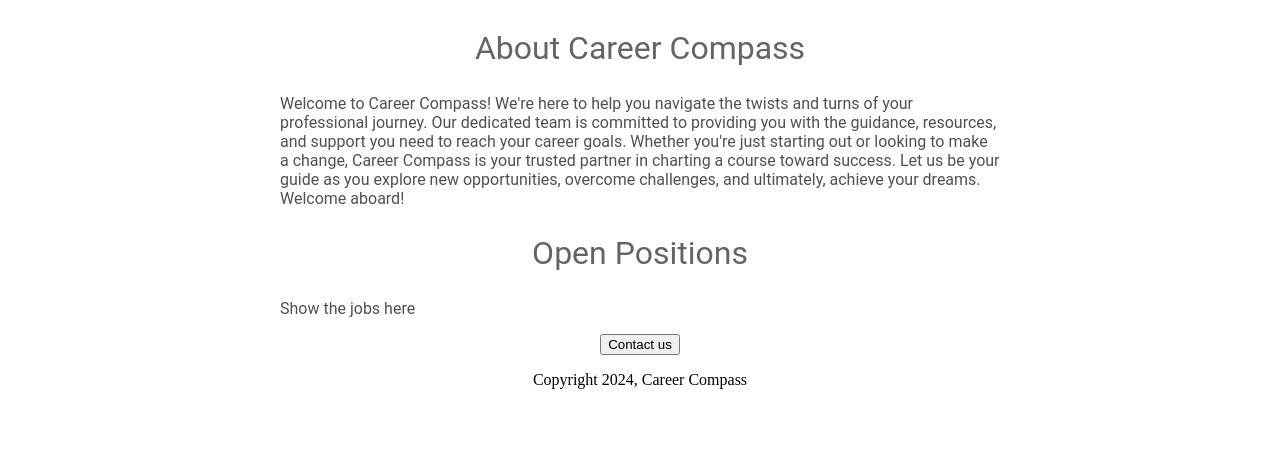
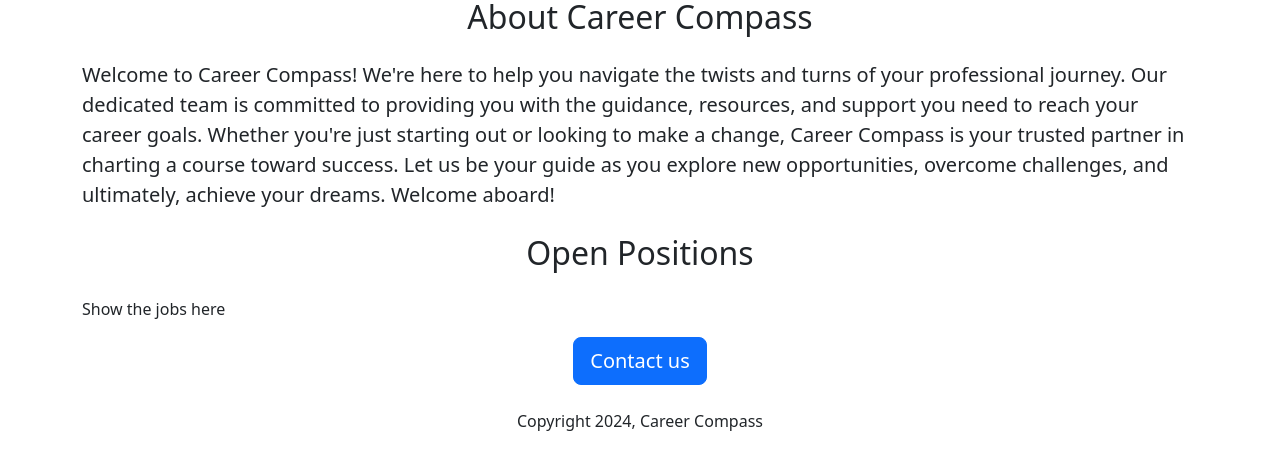
Before and after one commit to SasankaPasanjith/career-compass-website-v2, a Flask app: page / in a window 1280 px wide. Shown: the part 582-1031 px from the top of the page. Before the commit the page ends 971 px from the top, so only its background shows below. Run offline with Flask 3, Linux system fonts and the light colour scheme.

Commit message:
Added Bootstrap

```diff
--- a/templates/home.html
+++ b/templates/home.html
@@ -2,53 +2,29 @@
 <html>
   <head>
     <title>Career Compass</title>
+    <meta charset="utf-8">
+    <meta name="viewport" content="width=device-width, initial-scale=1">
+    <link href="https://cdn.jsdelivr.net/npm/bootstrap@5.3.2/dist/css/bootstrap.min.css" rel="stylesheet" integrity="sha384-T3c6CoIi6uLrA9TneNEoa7RxnatzjcDSCmG1MXxSR1GAsXEV/Dwwykc2MPK8M2HN" crossorigin="anonymous">
     <style>
-      h1{
-        font-size: 40px;
-        font-family: roboto;
-        font-weight: normal;
-        color: rgb(60,60,60);
-        text-emphasis: none;
-        text-align: center;
-      }
-
-      #banner{
-        width:100%;
-        height:480px;
-        object-fit:cover;
-      }
-
-      h2{
-        font-family: roboto;
-        font-size: 32px;
-        color: rgb(100,100,100);
-        text-emphasis: none;
-        text-align: center;
-        font-weight: normal;
-      }
-      .bodytext{
-        font-family: roboto;
-        color: rgb(80,80,80);
-      }
-
-      #container{
-        max-width:720px;
-        margin: 0 auto;
-      }
+    #banner{
+      height: 460px;
+      width: 100%;
+      object-fit: cover;
+    }
     </style>
   </head>
   <body>
-    <div id="container">
-    <h1>Career Compass</h1>
-    <img id="banner" src= "https://4548e0c4-3306-460d-9d41-745e94f438ee-00-2yldt3mriio96.sisko.replit.dev/static/Banner.jpeg" height="320">
-    <h2>About Career Compass</h2>
-    <p class="bodytext">Welcome to Career Compass! We're here to help you navigate the twists and turns of your professional journey. Our dedicated team is committed to providing you with the guidance, resources, and support you need to reach your career goals. Whether you're just starting out or looking to make a change, Career Compass is your trusted partner in charting a course toward success. Let us be your guide as you explore new opportunities, overcome challenges, and ultimately, achieve your dreams. Welcome aboard!</p>
+    <div class="container">
+    <h1 class="text-center mt-4 mb-4">Career Compass</h1>
+    <img class="img-fluid" id="banner" src= "https://4548e0c4-3306-460d-9d41-745e94f438ee-00-2yldt3mriio96.sisko.replit.dev/static/Banner.jpeg" height="320">
+    <h2 class="text-center mt-4 mb-4">About Career Compass</h2>
+    <p class="lead">Welcome to Career Compass! We're here to help you navigate the twists and turns of your professional journey. Our dedicated team is committed to providing you with the guidance, resources, and support you need to reach your career goals. Whether you're just starting out or looking to make a change, Career Compass is your trusted partner in charting a course toward success. Let us be your guide as you explore new opportunities, overcome challenges, and ultimately, achieve your dreams. Welcome aboard!</p>
 
-   <h2>Open Positions</h2>
-    <p class="bodytext">Show the jobs here</p>
-      <div style=text-align:center>
-    <button>Contact us</button>
-        <p>Copyright 2024, Career Compass</p>
+   <h2 class="text-center mt-4 mb-4">Open Positions</h2>
+    <p>Show the jobs here</p>
+      <div class="text-center">
+    <button type="button" class="btn btn-primary btn-lg">Contact us</button>
+        <p class="mt-4">Copyright 2024, Career Compass</p>
       </div>
       </div>
   </body>
```
